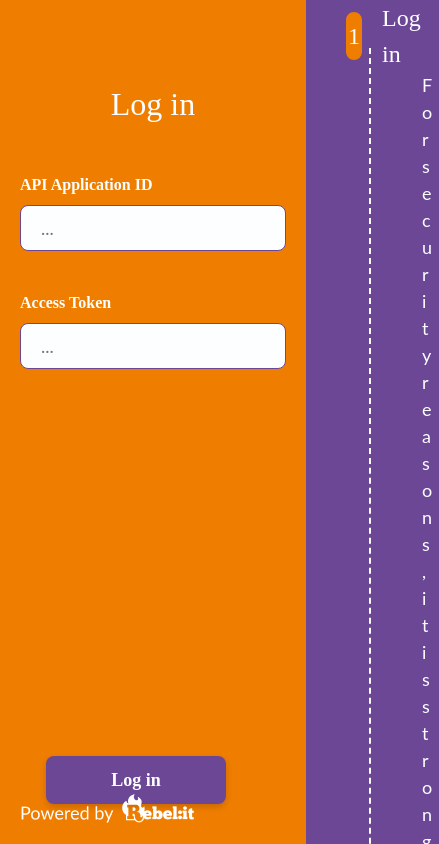
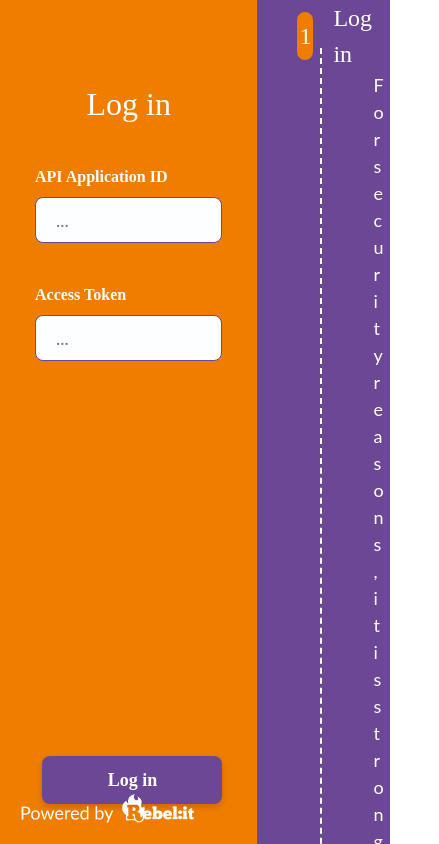
Before and after one commit to Rebel-it/rebel-ot-discover-edgeapp, a React (Vite) app in the folder src/Rebelit.OT.Discover.EdgeApp.WebApp/: page /login in a window 390 px wide. Shown: the whole page, 439 px wide, since content can reach past the window. Built offline with nearby package versions, Linux system fonts and the light colour scheme; a web font is replaced by a local one.

Commit message:
wizard base page now uses grid layout for better responsiveness

```diff
--- a/src/Rebelit.OT.Discover.EdgeApp.WebApp/src/pages/wizardPage/WizardPage.module.css
+++ b/src/Rebelit.OT.Discover.EdgeApp.WebApp/src/pages/wizardPage/WizardPage.module.css
@@ -4,12 +4,10 @@
 
   .content {
     flex: 1;
-    position: relative;
-    display: flex;
-    flex-direction: column;
+    padding: 80px 35px 40px 35px;
+    display: grid;
+    grid-template-rows: auto 1fr auto;
     background-color: var(--orange-500);
-    align-items: center;
-    padding: 120px 20px 80px 20px;
 
     > :first-child {
       flex: 1;
@@ -21,18 +19,10 @@
       font-family: Zilla Slab, serif;
       font-weight: 400;
       font-size: 3.2rem;
-      position: absolute;
-      top: 80px;
-
-      left: 50%;
-      transform: translateX(-50%);
-      z-index: 10;
     }
 
     .buttonWrapper {
-      position: absolute;
-      bottom: 40px;
-      right: 80px;
+      justify-self: end;
     }
   }
 
```
